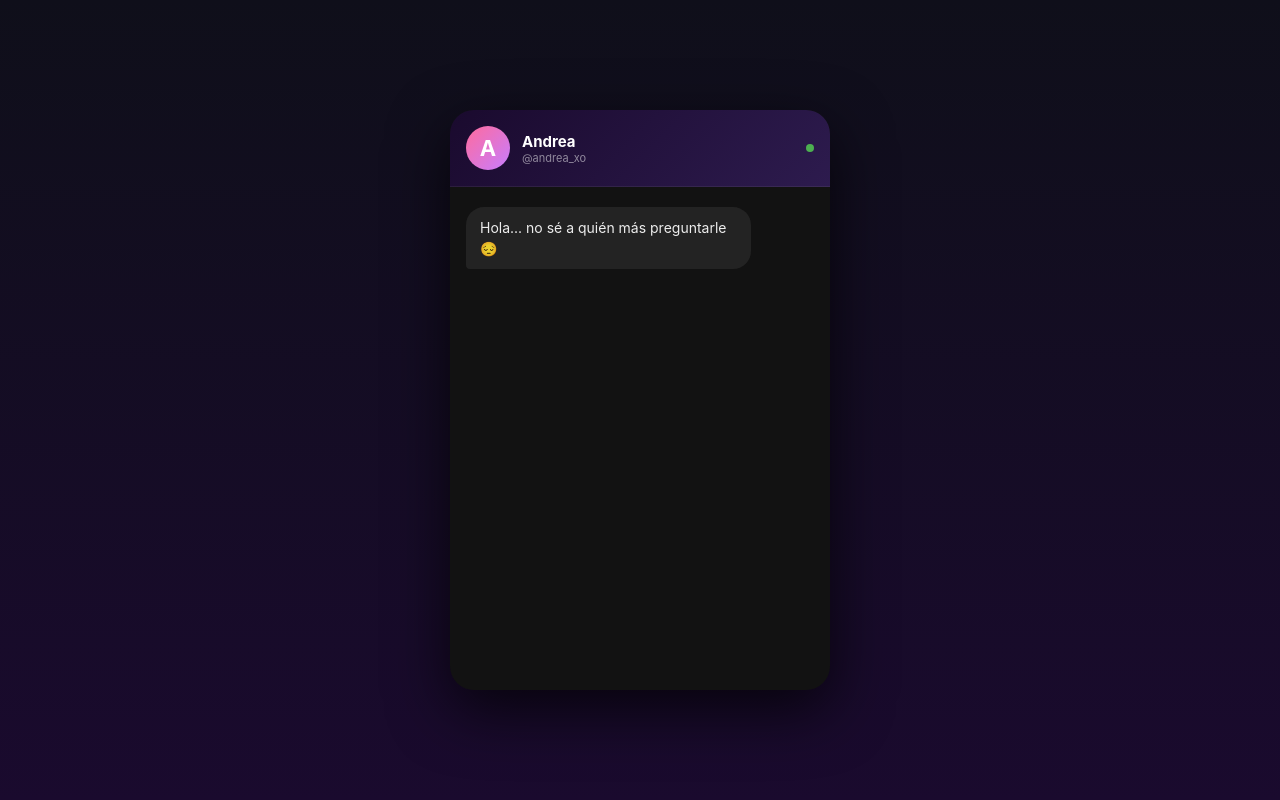
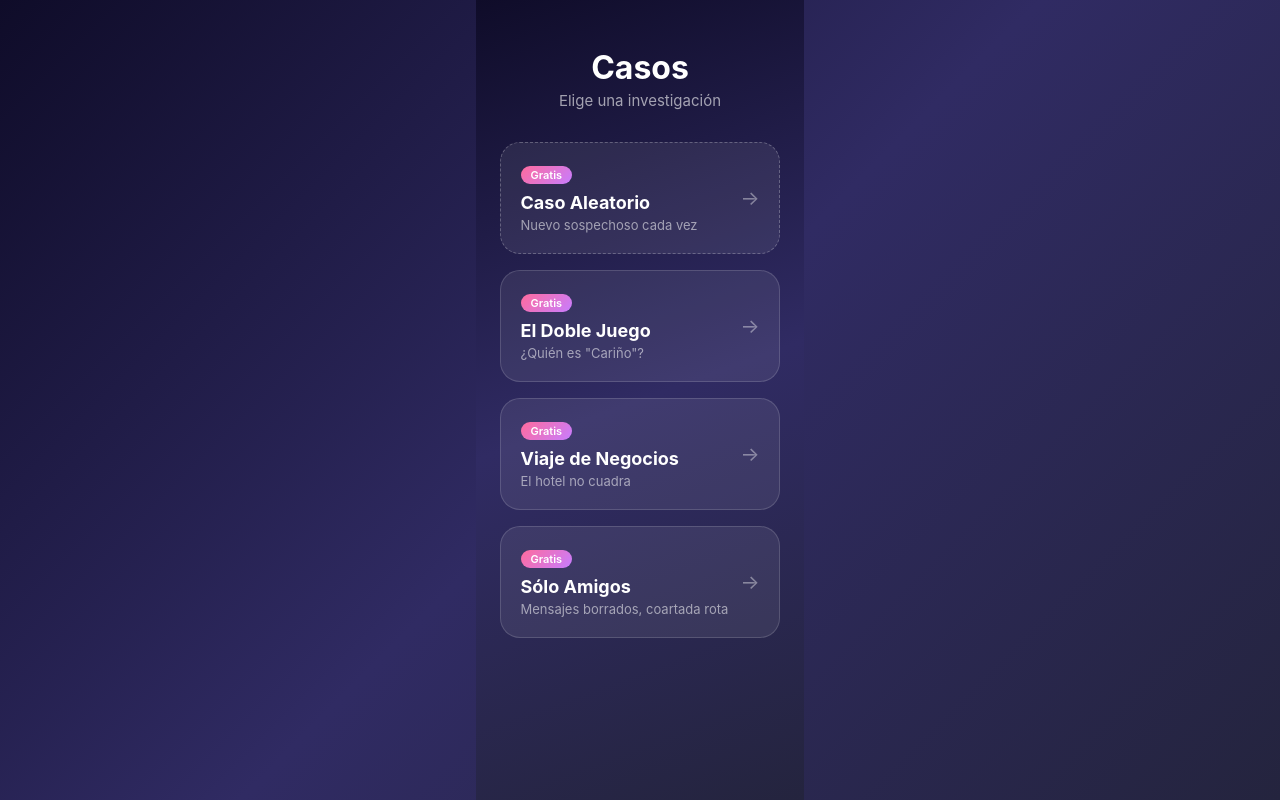
Before and after one commit to icabrera0/Stalkel, a website with bundled scripts: page index.html in a window 1280 px wide. Both pictures are taken after a click on the button "Jugar". Built offline with nearby package versions, Linux system fonts and the light colour scheme.

Commit message:
feat: case select screen with fixed + random cases

```diff
--- a/css/style.css
+++ b/css/style.css
@@ -721,3 +721,87 @@ body {
     transform-origin: center center;
   }
 }
+
+/* ── Case Select ── */
+.case-select-screen {
+  min-height: 100vh;
+  background: linear-gradient(160deg, #0f0c29, #302b63, #24243e);
+  display: flex;
+  flex-direction: column;
+  align-items: center;
+  padding: 48px 24px 32px;
+  box-sizing: border-box;
+}
+.case-select-title {
+  color: white;
+  font-size: 32px;
+  font-weight: 700;
+  margin-bottom: 4px;
+}
+.case-select-subtitle {
+  color: rgba(255,255,255,0.6);
+  font-size: 15px;
+  margin-bottom: 32px;
+}
+.case-cards {
+  display: flex;
+  flex-direction: column;
+  gap: 16px;
+  width: 100%;
+  max-width: 360px;
+}
+.case-card {
+  background: rgba(255,255,255,0.08);
+  border: 1px solid rgba(255,255,255,0.15);
+  border-radius: 20px;
+  padding: 20px;
+  cursor: pointer;
+  transition: background 0.2s;
+  display: flex;
+  justify-content: space-between;
+  align-items: center;
+}
+.case-card:active { background: rgba(255,255,255,0.16); }
+.case-card-body { flex: 1; }
+.case-card-badge {
+  font-size: 11px;
+  background: linear-gradient(135deg,#FF6B9D,#C77DFF);
+  color: white;
+  padding: 2px 10px;
+  border-radius: 99px;
+  font-weight: 600;
+  display: inline-block;
+  margin-bottom: 8px;
+}
+.case-card-title { color: white; font-size: 18px; font-weight: 700; margin-bottom: 4px; }
+.case-card-subtitle { color: rgba(255,255,255,0.55); font-size: 13px; }
+.case-card-arrow { color: rgba(255,255,255,0.4); font-size: 20px; padding-left: 12px; }
+.case-card.random-card {
+  border-style: dashed;
+  border-color: rgba(255,255,255,0.25);
+}
+.resume-banner {
+  width: 100%;
+  max-width: 360px;
+  background: rgba(255,107,157,0.15);
+  border: 1px solid rgba(255,107,157,0.4);
+  border-radius: 14px;
+  padding: 12px 16px;
+  display: flex;
+  align-items: center;
+  gap: 10px;
+  margin-bottom: 16px;
+  color: white;
+  font-size: 14px;
+}
+.resume-banner span { flex: 1; }
+.btn-resume {
+  padding: 6px 14px;
+  background: linear-gradient(135deg,#FF6B9D,#C77DFF);
+  color: white; border: none; border-radius: 10px;
+  font-size: 13px; font-weight: 600; cursor: pointer;
+}
+.btn-discard {
+  background: none; border: none; color: rgba(255,255,255,0.5);
+  font-size: 18px; cursor: pointer; padding: 0 4px;
+}
--- a/js/main.js
+++ b/js/main.js
@@ -14,6 +14,8 @@ import * as Messages from './apps/messages.js';
 import * as Calendar from './apps/calendar.js';
 import * as Notes from './apps/notes.js';
 import * as Contacts from './apps/contacts.js';
+import { CASE_LIBRARY, resolveSeed } from './cases.js';
+import { loadProgress, clearProgress } from './storage.js';
 
 const APPS = {
   instagram: Instagram,
@@ -38,6 +40,80 @@ function getLang() {
 
 function setLang(lang) {
   localStorage.setItem('stalkie_lang', lang);
+}
+
+// ── Case Select ──────────────────────────────────────────────────────────────
+
+function showCaseSelect(lang, t, appEl) {
+  const saved = loadProgress();
+
+  appEl.innerHTML = `
+    <div class="case-select-screen">
+      <div class="case-select-title">${t('cases.title')}</div>
+      <div class="case-select-subtitle">${t('cases.subtitle')}</div>
+      ${saved ? `<div class="resume-banner">
+        <span>${lang === 'es' ? '▶ Reanudar investigación' : '▶ Resume investigation'}</span>
+        <button class="btn-resume">${lang === 'es' ? 'Continuar' : 'Continue'}</button>
+        <button class="btn-discard">✕</button>
+      </div>` : ''}
+      <div class="case-cards">
+        <div class="case-card random-card" data-case="random">
+          <div class="case-card-body">
+            <span class="case-card-badge">${t('cases.free_badge')}</span>
+            <div class="case-card-title">${t('cases.random_title')}</div>
+            <div class="case-card-subtitle">${t('cases.random_subtitle')}</div>
+          </div>
+          <div class="case-card-arrow">→</div>
+        </div>
+        <div class="case-card" data-case="case_001">
+          <div class="case-card-body">
+            <span class="case-card-badge">${t('cases.free_badge')}</span>
+            <div class="case-card-title">${t('cases.fixed_1_title')}</div>
+            <div class="case-card-subtitle">${t('cases.fixed_1_subtitle')}</div>
+          </div>
+          <div class="case-card-arrow">→</div>
+        </div>
+        <div class="case-card" data-case="case_002">
+          <div class="case-card-body">
+            <span class="case-card-badge">${t('cases.free_badge')}</span>
+            <div class="case-card-title">${t('cases.fixed_2_title')}</div>
+            <div class="case-card-subtitle">${t('cases.fixed_2_subtitle')}</div>
+          </div>
+          <div class="case-card-arrow">→</div>
+        </div>
+        <div class="case-card" data-case="case_003">
+          <div class="case-card-body">
+            <span class="case-card-badge">${t('cases.free_badge')}</span>
+            <div class="case-card-title">${t('cases.fixed_3_title')}</div>
+            <div class="case-card-subtitle">${t('cases.fixed_3_subtitle')}</div>
+          </div>
+          <div class="case-card-arrow">→</div>
+        </div>
+      </div>
+    </div>
+  `;
+
+  // Case card clicks
+  appEl.querySelectorAll('.case-card').forEach(card => {
+    card.addEventListener('click', () => {
+      const caseEntry = CASE_LIBRARY.find(c => c.id === card.dataset.case);
+      const seed = resolveSeed(caseEntry);
+      clearProgress();
+      startIntro(lang, seed, appEl);
+    });
+  });
+
+  // Resume banner
+  if (saved) {
+    appEl.querySelector('.btn-resume')?.addEventListener('click', () => {
+      clearProgress();
+      startIntro(saved.lang, saved.seed, appEl);
+    });
+    appEl.querySelector('.btn-discard')?.addEventListener('click', () => {
+      clearProgress();
+      showCaseSelect(lang, t, appEl);
+    });
+  }
 }
 
 // ── Menu ─────────────────────────────────────────────────────────────────────
@@ -133,13 +209,12 @@ function showMenu(appEl, lang) {
     playBtn.style.transform = 'scale(1)';
     playBtn.style.boxShadow = '0 8px 24px rgba(255,107,157,0.4)';
   });
-  playBtn.addEventListener('click', () => { audio.tap(); startIntro(lang, appEl); });
+  playBtn.addEventListener('click', () => { audio.tap(); showCaseSelect(lang, t, appEl); });
 }
 
 // ── Intro ─────────────────────────────────────────────────────────────────────
 
-function startIntro(lang, appEl) {
-  const seed = Date.now();
+function startIntro(lang, seed, appEl) {
   const scenario = generateScenario(seed, lang);
   const t = createI18n(lang);
 
```
